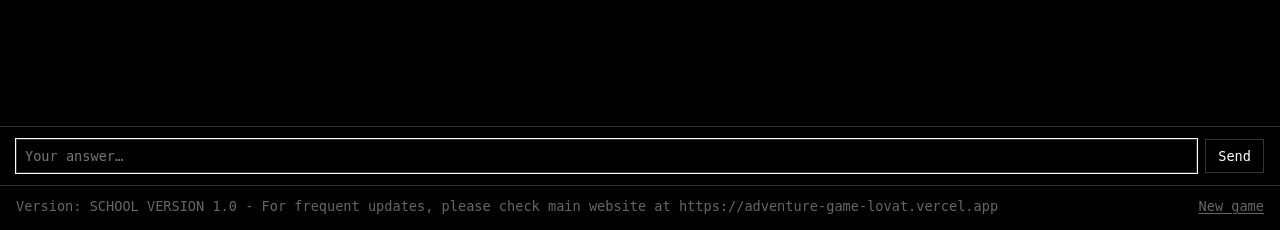
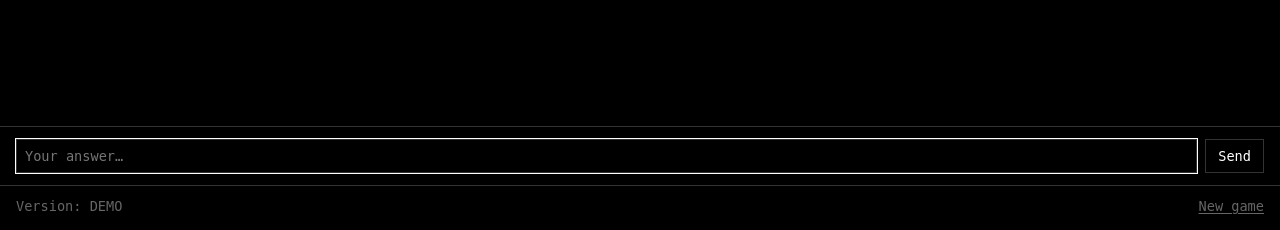
Before and after one commit to aluka2727-art/adventure_game, a Flask app: page / in a window 1280 px wide. Shown: the part 570-800 px from the top of the page. Run offline with Flask 3, Linux system fonts and the light colour scheme.

Commit message:
Update version information in play template to reflect demo status.

```diff
--- a/templates/play.html
+++ b/templates/play.html
@@ -46,7 +46,7 @@
       </div>
 
       <div class="actions">
-        <span class="version">Version: SCHOOL VERSION 1.0 - For frequent updates, please check main website at https://adventure-game-lovat.vercel.app</span>
+        <span class="version">Version: DEMO</span>
         <a class="button-link" href="{{ url_for('new_game') }}">New game</a>
       </div>
     </div>
```
